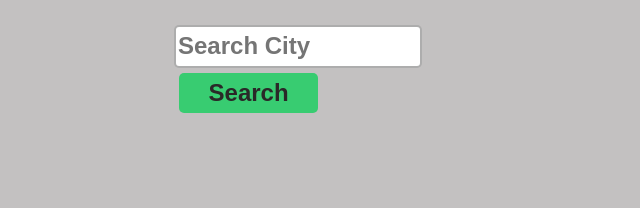
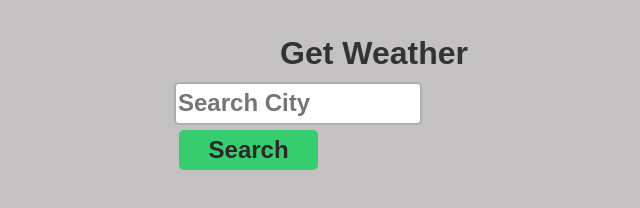
Before and after one commit to peter115342/Weather_Web, a plain HTML site: page index.html in a window 1280 px wide. Shown: the whole page, without its empty margins (266-906 px from the left). Drawn offline with Linux system fonts and the light colour scheme.

Commit message:
banner + fixes

```diff
--- a/index.html
+++ b/index.html
@@ -2,11 +2,12 @@
 <html>
 <head>
     <meta charset="UTF-8">
-    <title>My Website</title>
+    <title>Weather</title>
     <link rel="stylesheet" href="styles.css">
 </head>
 <body>
     <form class="weather-form">
+        <h1 class="weather-banner">Get Weather </h1>
         <input   class="city-input" type="text" name="search" placeholder="Search City">
         <button type="submit">Search</button>
     </form>
--- a/script.js
+++ b/script.js
@@ -1,7 +1,7 @@
 const weatherForm = document.querySelector('.weather-form');
 const cityField = document.querySelector('.city-input');
 const container = document.querySelector('.city-container');
-const apiKey = "a0b0c0d0e0f0g0h0i0j0k0l0m0n0o0p0";
+const apiKey = "b0b0c6c0d0b0e0b0e0b0e0b0c0d0b0e0";
 
 weatherForm.addEventListener('submit',  async (e) => {
 e.preventDefault();
--- a/styles.css
+++ b/styles.css
@@ -121,3 +121,12 @@ p{
     padding: 10px;
     text-align: center;
 }
+
+.weather-banner {
+    font-size: 2rem;
+    font-weight: bolder;
+    color: hsl(0, 0%, 20%);
+    margin: 0 auto;
+    padding: 10px;
+    text-align: center;
+}
```
